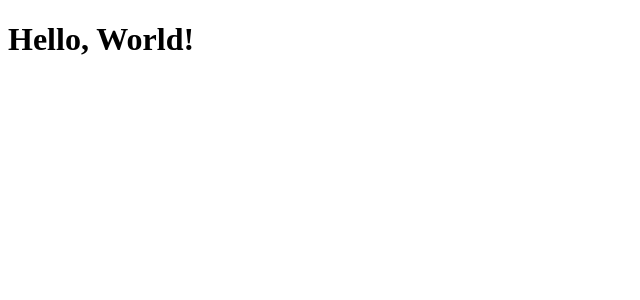
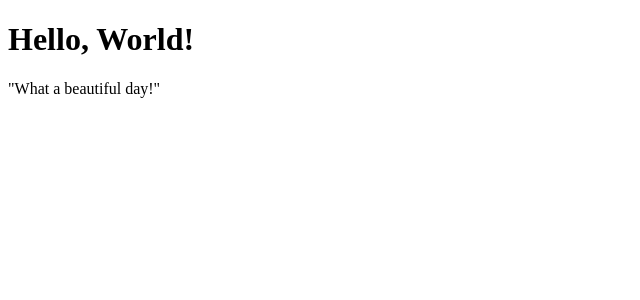
Before and after one commit to AlexGiaffreda/Esercizi-React, a React (Create React App) app in the folder my-app/: page / in a window 1280 px wide. Shown: the top 300 px of the page, without its empty margins (0-640 px from the left). Built offline with nearby package versions, Linux system fonts and the light colour scheme.

Commit message:
Components- 05

```diff
--- a/my-app/src/Hello.js
+++ b/my-app/src/Hello.js
@@ -2,6 +2,11 @@
 
 export class Hello extends React.Component {
     render() {
-        return <h1>Hello, World!</h1>
+        return (
+            <div>
+        <h1>Hello, World!</h1>
+        <p>"What a beautiful day!"</p>
+        </div>
+        )
     }
 }
```
